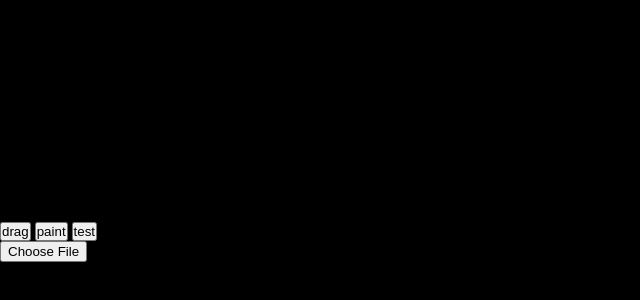
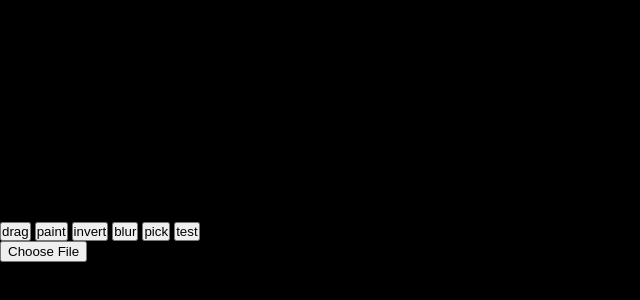
Before and after one commit to philippica/philippica.github.io, a plain HTML site: page index.html in a window 1280 px wide. Shown: the part 382-682 px from the top of the page, without its empty margins (0-640 px from the left). Drawn offline with Linux system fonts and the light colour scheme.

Commit message:
Update index.html

```diff
--- a/index.html
+++ b/index.html
@@ -16,6 +16,9 @@
 		<div id = "pannel">
 			<button id = "drag" onclick = "ppSetModeDrag()">drag</button>
 			<button id = "paint" onclick = "ppSetModePaint()">paint</button>
+			<button id = "invert" onclick = "ppInvert()">invert</button>
+			<button id = "blur" onclick = "ppBlur()">blur</button>
+			<button id = "pick" onclick = "ppPick()">pick</button>
 			<button id = "test" onclick = "test()">test</button>
 			<form>
 				<input type = "file" id = "file" onChange = "ppOpenFile(this)">
```
